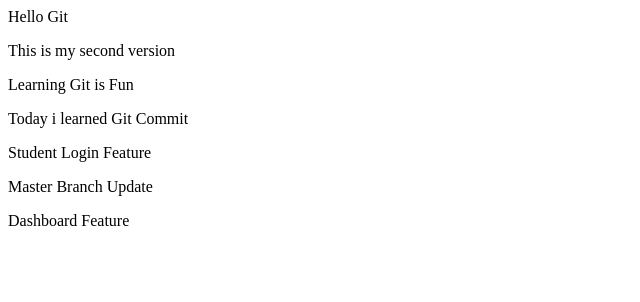
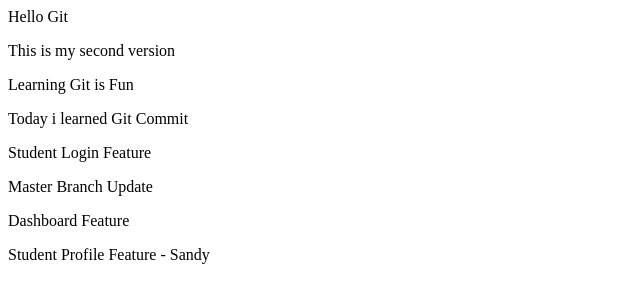
Before and after one commit to SandyIntrithm/GitHub-Live-Practice, a plain HTML site: page index.html in a window 1280 px wide. Shown: the whole page, without its empty margins (0-640 px from the left). Drawn offline with Linux system fonts and the light colour scheme.

Commit message:
Added Student Profile Feature

```diff
--- a/index.html
+++ b/index.html
@@ -9,4 +9,7 @@
 <p>Student Login Feature</p>
 
 <p>Master Branch Update</p>
+
 <p>Dashboard Feature</p>
+
+<p>Student Profile Feature - Sandy</p>
```
